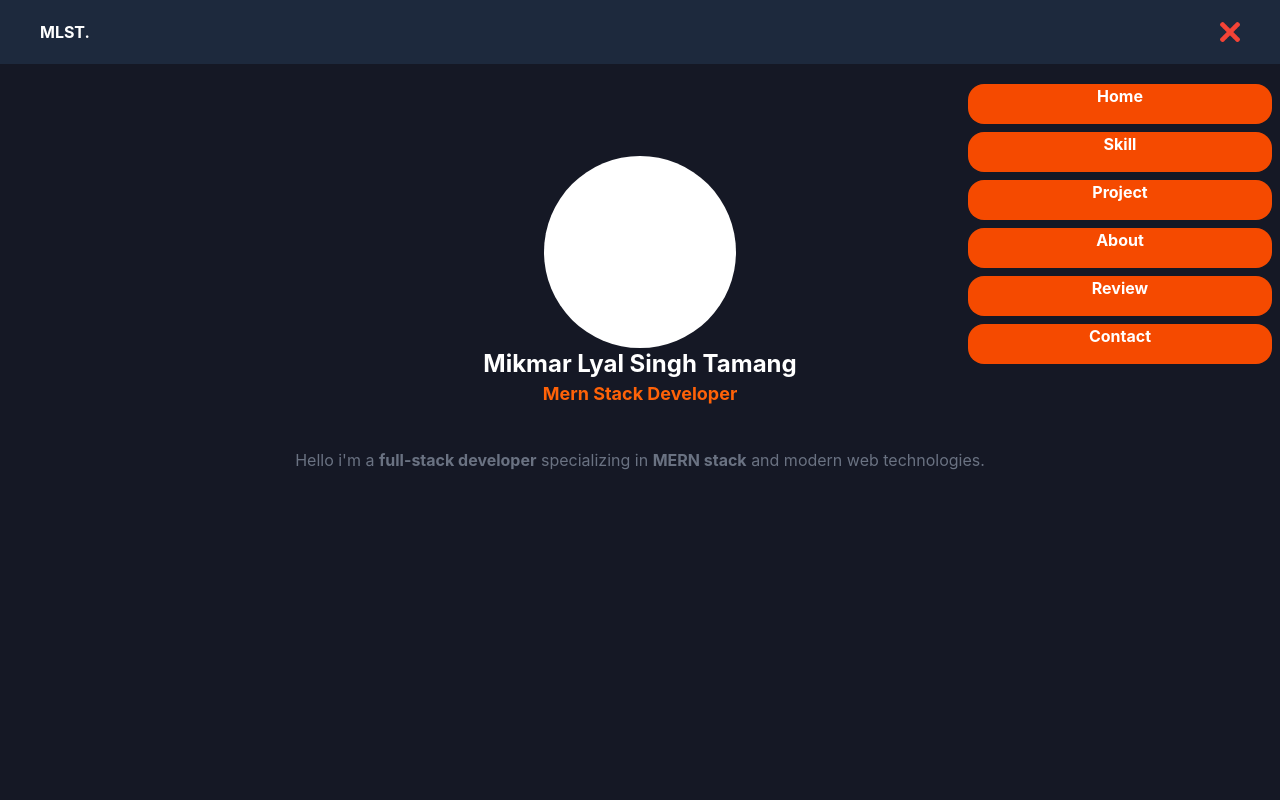
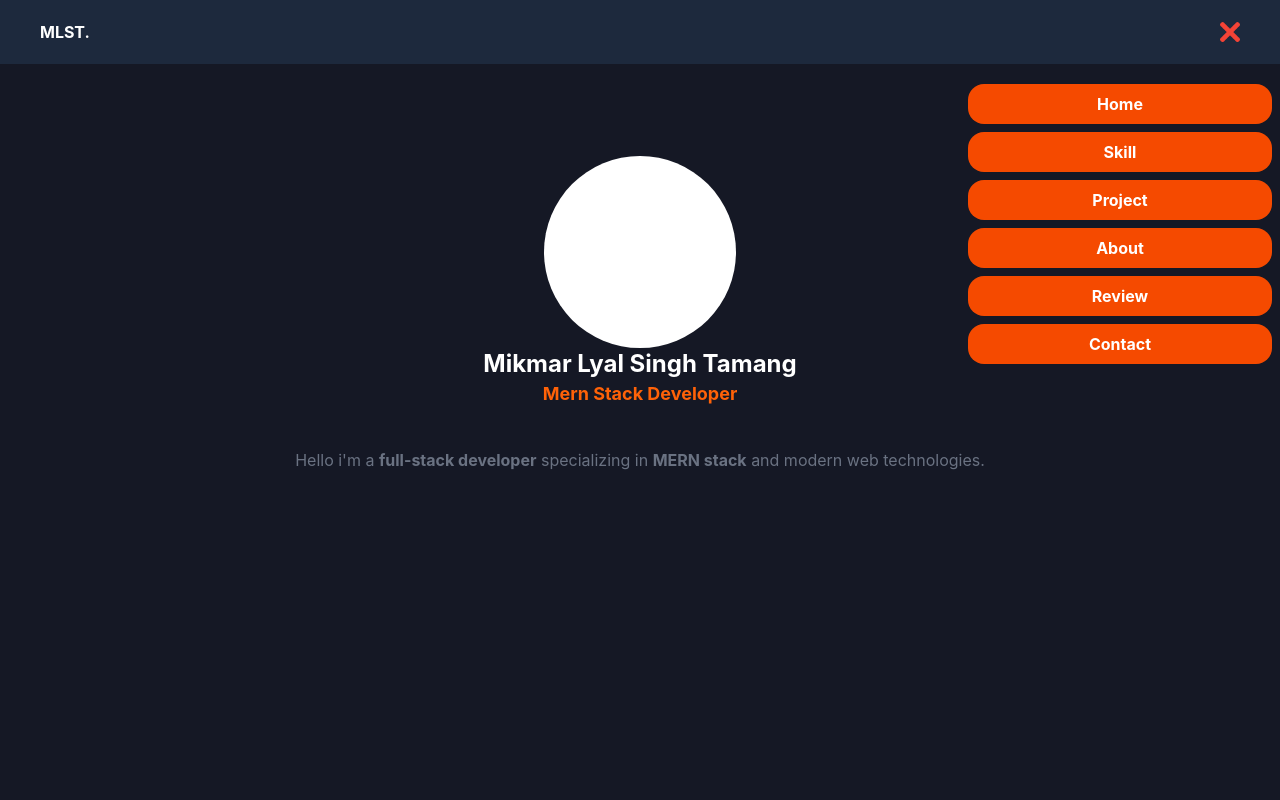
Before and after one commit to Mikmar-Tamang/MLST-Portfolio, a React (Vite) app in the folder frontend/: page / in a window 1280 px wide. Both pictures are taken after a click on the button 1230 px from the left and 32 px from the top of the page. Shown: the top 800 px of the page. Built offline with nearby package versions, Linux system fonts and the light colour scheme; no server answers.

Commit message:
added animation in menu tabs

```diff
--- a/frontend/src/sections/Header.tsx
+++ b/frontend/src/sections/Header.tsx
@@ -1,6 +1,7 @@
 import { useState } from 'react'
 import menu from '../assets/images/menus.png'
 import cross from '../assets/images/close.png'
+import {motion, AnimatePresence} from 'framer-motion'
 
 function Header() {
  const [isOpen, setIsOpen] = useState(false)
@@ -17,16 +18,64 @@ function Header() {
         <img className='h-5' src={isOpen ? cross : menu} alt={isOpen ? "Cross" : "Menu"} />
       </button>
 
+    <AnimatePresence>
       {isOpen && (
-        <div className="absolute top-16 right-0 w-[25%] rounded-md flex font-bold flex-col items-end px-2 py-5">
-          <a href="#hero" className=" bg-orange-600 text-center h-10 w-full rounded-2xl  mb-2">Home</a>
-          <a href="#skills" className=" bg-orange-600 text-center h-10 w-full rounded-2xl mb-2">Skill</a>
-          <a href="#projects" className="bg-orange-600 text-center h-10 w-full rounded-2xl mb-2">Project</a>
-          <a href="#about" className="bg-orange-600 text-center h-10 w-full rounded-2xl mb-2 ">About</a>
-          <a href="#reviews" className="bg-orange-600 text-center h-10 w-full rounded-2xl mb-2 ">Review</a>
-          <a href="#footer" className="bg-orange-600 text-center h-10 w-full rounded-2xl mb-2 ">Contact</a>
-        </div>
+        <motion.div
+        initial={{ opacity: 0, x: 50 }}
+        animate={{ opacity: 1, x: 0 }}
+        exit={{ opacity: 0, x: 50 }}
+         className="absolute top-16 right-0 w-[25%] rounded-md flex font-bold flex-col items-end px-2 py-5">
+          <motion.div
+          initial={{x:100, opacity: 0}}
+          animate={{x: 0, opacity: 1}}
+          exit={{x: 100, opacity: 0}}
+          onClick={handleOpen}
+           className=" bg-orange-600 flex items-center justify-center hover:bg-orange-700 h-10 w-full rounded-2xl  mb-2">
+            <a href="#hero">Home</a>
+          </motion.div>
+        <motion.div
+          initial={{x:100, opacity: 0}}
+          animate={{x: 0, opacity: 1}}
+          exit={{x: 100, opacity: 0}}
+          onClick={handleOpen}
+           className=" bg-orange-600 flex items-center justify-center hover:bg-orange-700 h-10 w-full rounded-2xl  mb-2">
+          <a href="#skills">Skill</a>
+         </motion.div>
+         <motion.div
+          initial={{x:100, opacity: 0}}
+          animate={{x: 0, opacity: 1}}
+          exit={{x: 100, opacity: 0}}
+          onClick={handleOpen}
+           className=" bg-orange-600 flex items-center justify-center hover:bg-orange-700 h-10 w-full rounded-2xl  mb-2">
+           <a href="#projects">Project</a>
+         </motion.div>
+         <motion.div
+          initial={{x:100, opacity: 0}}
+          animate={{x: 0, opacity: 1}}
+          exit={{x: 100, opacity: 0}}
+          onClick={handleOpen}
+           className=" bg-orange-600 flex items-center justify-center hover:bg-orange-700 h-10 w-full rounded-2xl  mb-2">
+          <a href="#about">About</a>
+         </motion.div>
+         <motion.div
+          initial={{x:100, opacity: 0}}
+          animate={{x: 0, opacity: 1}}
+          exit={{x: 100, opacity: 0}}
+          onClick={handleOpen}
+           className=" bg-orange-600 flex items-center justify-center hover:bg-orange-700 h-10 w-full rounded-2xl  mb-2">
+          <a href="#reviews">Review</a>
+         </motion.div>
+         <motion.div
+          initial={{x:100, opacity: 0}}
+          animate={{x: 0, opacity: 1}}
+          exit={{x: 100, opacity: 0}}
+          onClick={handleOpen}
+           className=" bg-orange-600 flex items-center justify-center hover:bg-orange-700 h-10 w-full rounded-2xl  mb-2">
+          <a href="#footer" >Contact</a>
+          </motion.div>
+        </motion.div>
       )}
+      </AnimatePresence>
 
     </div>
   )
```
